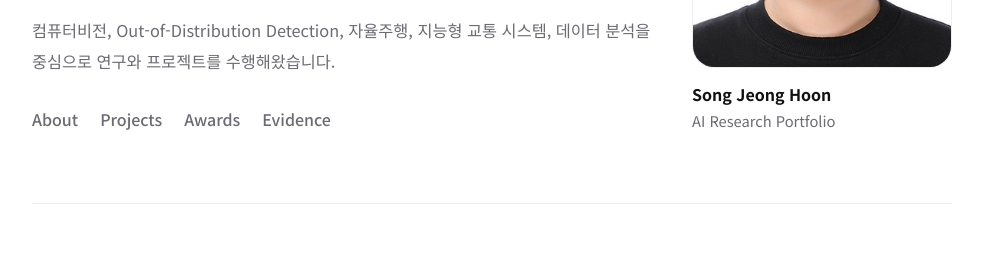
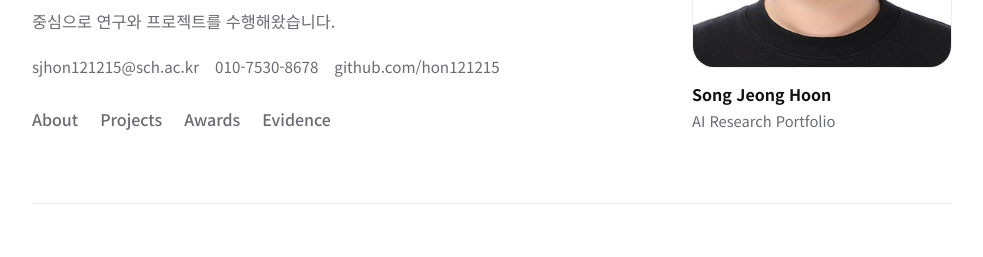
Before and after one commit to hon121215/portfolio, a plain HTML site: page index.html in a window 1280 px wide. Shown: the part 349-606 px from the top of the page, without its empty margins (148-1131 px from the left). Drawn offline with Linux system fonts and the light colour scheme.

Commit message:
Add contact info to introduction

```diff
--- a/index.html
+++ b/index.html
@@ -23,6 +23,11 @@
               컴퓨터비전, Out-of-Distribution Detection, 자율주행, 지능형 교통 시스템,
               데이터 분석을 중심으로 연구와 프로젝트를 수행해왔습니다.
             </p>
+            <div class="hero-contact">
+              <a href="mailto:sjhon121215@sch.ac.kr">sjhon121215@sch.ac.kr</a>
+              <span>010-7530-8678</span>
+              <a href="https://github.com/hon121215/" target="_blank" rel="noreferrer">github.com/hon121215</a>
+            </div>
             <nav class="hero-nav">
               <a href="#about">About</a>
               <a href="#projects">Projects</a>
--- a/styles.css
+++ b/styles.css
@@ -90,6 +90,19 @@ h1 {
   color: var(--muted);
   font-size: 1.02rem;
   line-height: 1.9;
+}
+
+.hero-contact {
+  display: flex;
+  gap: 16px;
+  flex-wrap: wrap;
+  margin-top: 18px;
+}
+
+.hero-contact a,
+.hero-contact span {
+  color: var(--muted);
+  font-size: 0.95rem;
 }
 
 .profile-card {
@@ -348,4 +361,9 @@ h3 {
   .hero-nav {
     gap: 14px;
   }
+
+  .hero-contact {
+    gap: 10px 14px;
+    flex-direction: column;
+  }
 }
```
